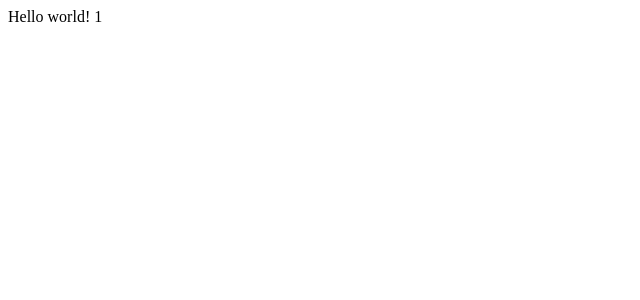
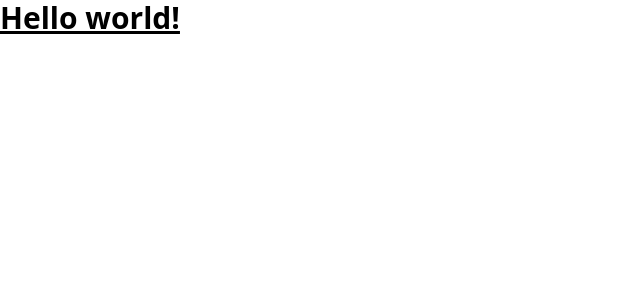
Before and after one commit to Delsin8/Amazing-Board, a React app in the folder client/: page / in a window 1280 px wide. Shown: the top 300 px of the page, without its empty margins (0-640 px from the left). Built offline with nearby package versions, Linux system fonts and the light colour scheme.

Commit message:
add tailwind for frontend

```diff
--- /dev/null
+++ b/client/postcss.config.js
@@ -0,0 +1,6 @@
+module.exports = {
+  plugins: {
+    tailwindcss: {},
+    autoprefixer: {},
+  },
+}
--- /dev/null
+++ b/client/src/features/Board/Board.tsx
@@ -0,0 +1,8 @@
+import React from 'react'
+import { IBoard } from '../../types/commonTypes'
+
+const Board: React.FC<IBoard> = () => {
+  return <div></div>
+}
+
+export default Board
--- /dev/null
+++ b/client/src/index.css
@@ -0,0 +1,3 @@
+@tailwind base;
+@tailwind components;
+@tailwind utilities;
--- a/client/src/index.tsx
+++ b/client/src/index.tsx
@@ -4,11 +4,12 @@ import { createBrowserRouter, RouterProvider } from 'react-router-dom'
 import SignupPage from './pages/Signup'
 import BoardsPage from './pages/Boards'
 import BoardPage from './pages/Board'
+import './index.css'
 
 const router = createBrowserRouter([
   {
     path: '/',
-    element: <div>Hello world! 1</div>,
+    element: <div className="text-3xl font-bold underline">Hello world!</div>,
   },
   {
     path: '/boards',
--- /dev/null
+++ b/client/tailwind.config.js
@@ -0,0 +1,8 @@
+/** @type {import('tailwindcss').Config} */
+module.exports = {
+  content: ['./src/**/*.{js,jsx,ts,tsx}'],
+  theme: {
+    extend: {},
+  },
+  plugins: [],
+}
--- a/client/webpack.config.js
+++ b/client/webpack.config.js
@@ -28,7 +28,7 @@ module.exports = {
       },
       {
         test: /\.css$/,
-        use: ['style-loader', 'css-loader'],
+        use: ['style-loader', 'css-loader', 'postcss-loader'],
       },
     ],
   },
```
Also changed, not shown: client/package.json (+7 -0 lines), client/src/App.tsx (deleted, +0 -7 lines), 1 other file (tests, documents, lock files or other folders).
